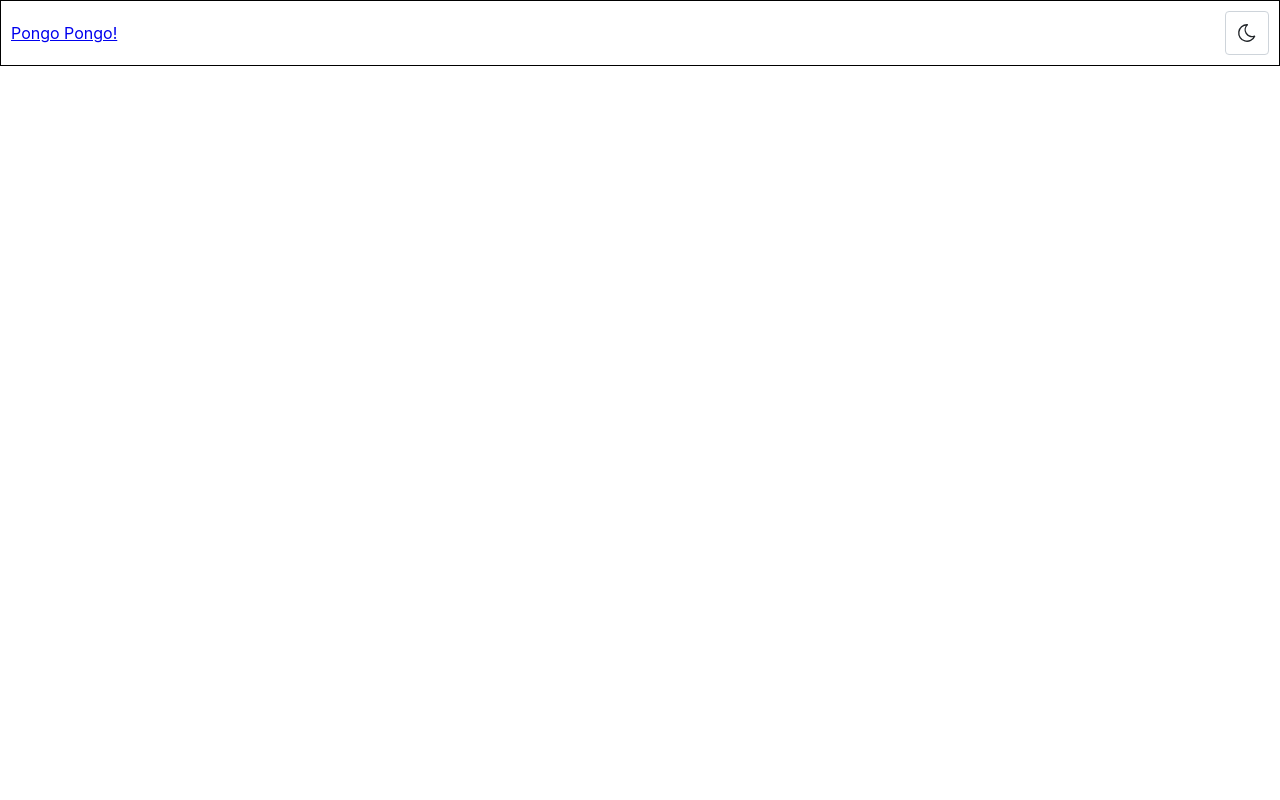
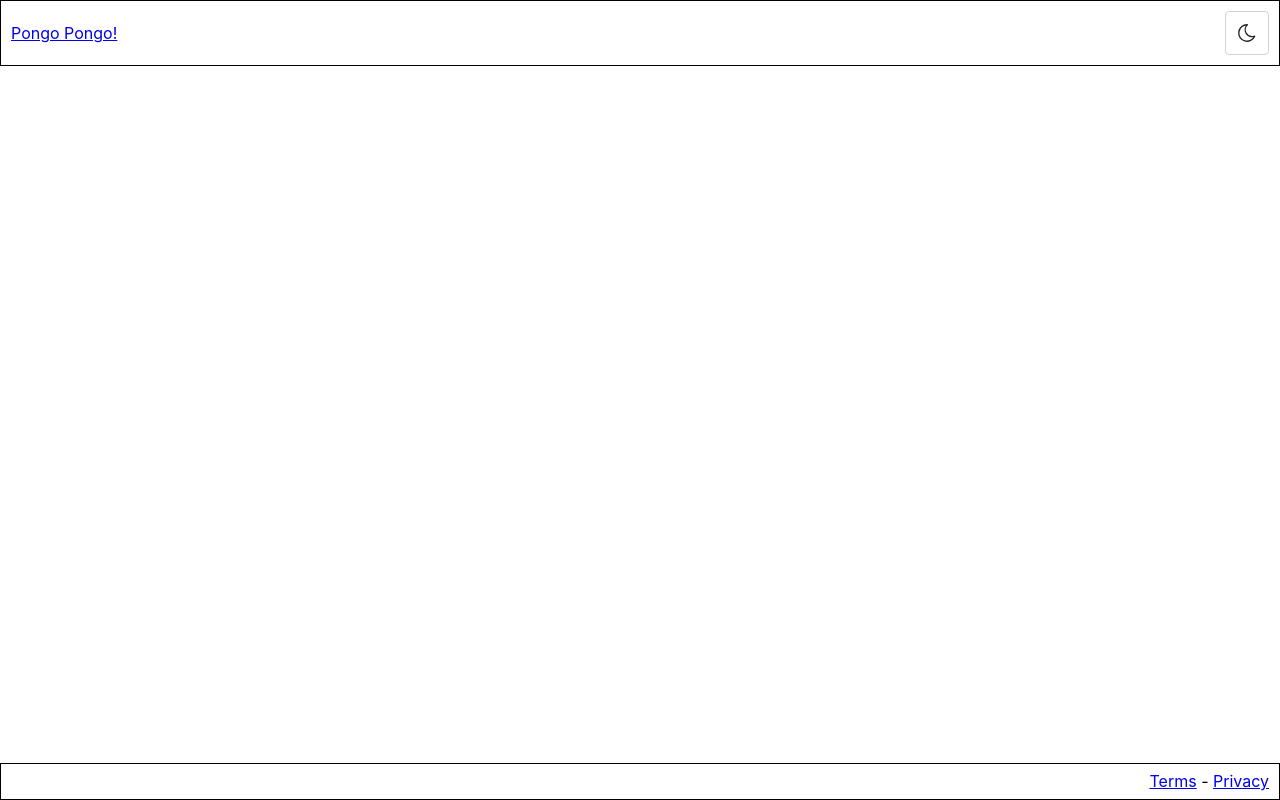
Before and after one commit to alexisradice/42Transcendance, a React (Vite) app in the folder srcs/frontend/app/: page / in a window 1280 px wide. Built offline with nearby package versions, Linux system fonts and the light colour scheme.

Commit message:
add footer

```diff
--- /dev/null
+++ b/srcs/frontend/app/src/components/Footer/Footer.module.css
@@ -0,0 +1,15 @@
+.footer {
+  position: absolute;
+  bottom: 0;
+  padding: 5px 10px;
+  width: 100%;
+  text-align: right;
+
+  @mixin light {
+    border: 1px solid #000;
+  }
+
+  @mixin dark {
+    border: 1px solid #fff;
+  }
+}
--- /dev/null
+++ b/srcs/frontend/app/src/components/Footer/Footer.tsx
@@ -0,0 +1,10 @@
+import { Link } from 'react-router-dom';
+import classes from './Footer.module.css';
+
+export default function Footer() {
+  return (
+    <footer className={classes.footer}>
+      <Link to='/terms'>Terms</Link>{' - '}<Link to='/privacy'>Privacy</Link>
+    </footer>
+  );
+}
--- a/srcs/frontend/app/src/components/Header/Header.module.css
+++ b/srcs/frontend/app/src/components/Header/Header.module.css
@@ -13,6 +13,3 @@
     border: 1px solid black;
   }
 }
-
-.title {
-}
--- a/srcs/frontend/app/src/pages/Main.page.tsx
+++ b/srcs/frontend/app/src/pages/Main.page.tsx
@@ -1,11 +1,15 @@
 import { Outlet } from 'react-router-dom';
 import Header from '../components/Header/Header';
+import Footer from '../components/Footer/Footer';
 
 export function MainPage() {
   return (
     <>
       <Header />
-      <Outlet />
+      <main>
+        <Outlet />
+      </main>
+      <Footer />
     </>
   );
 }
```
